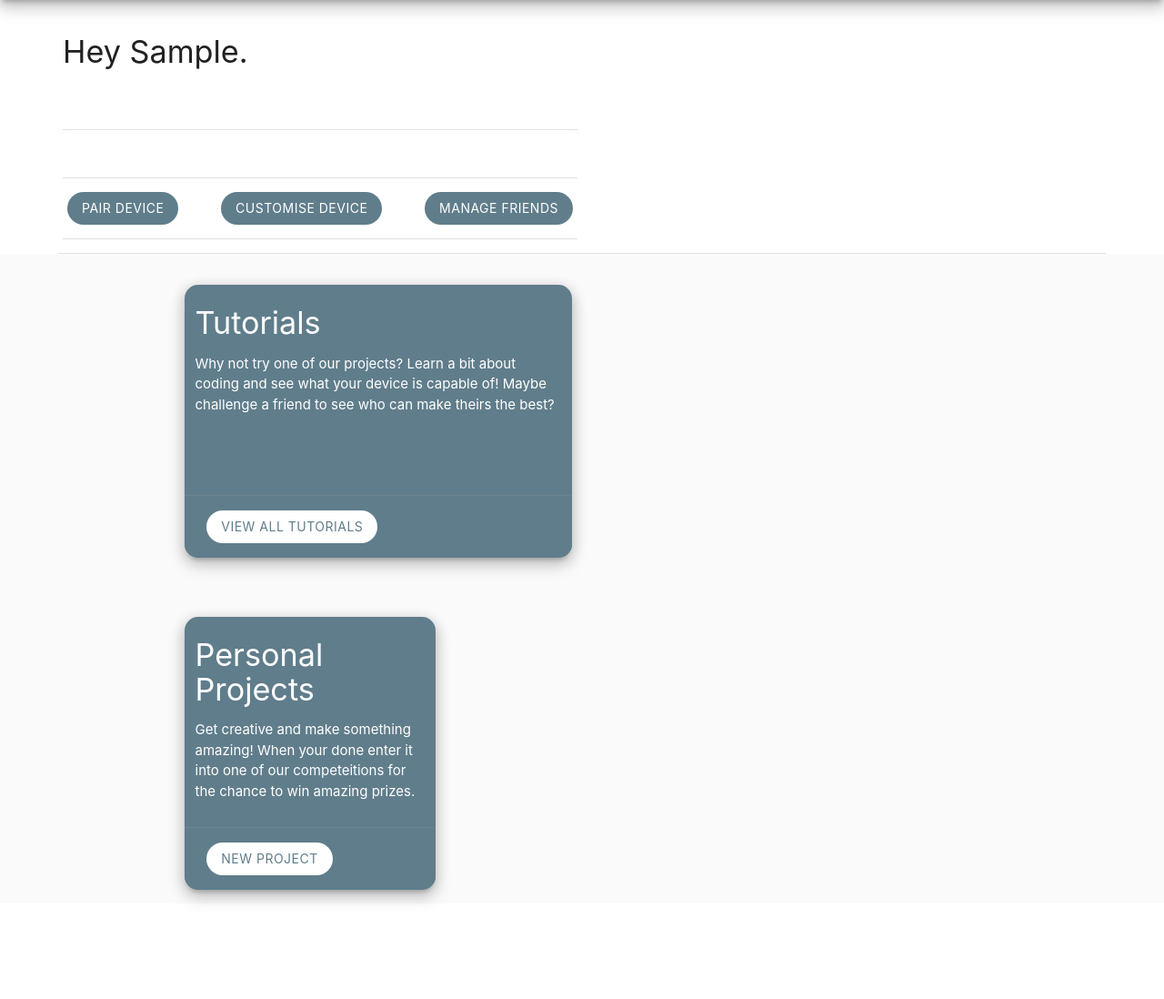
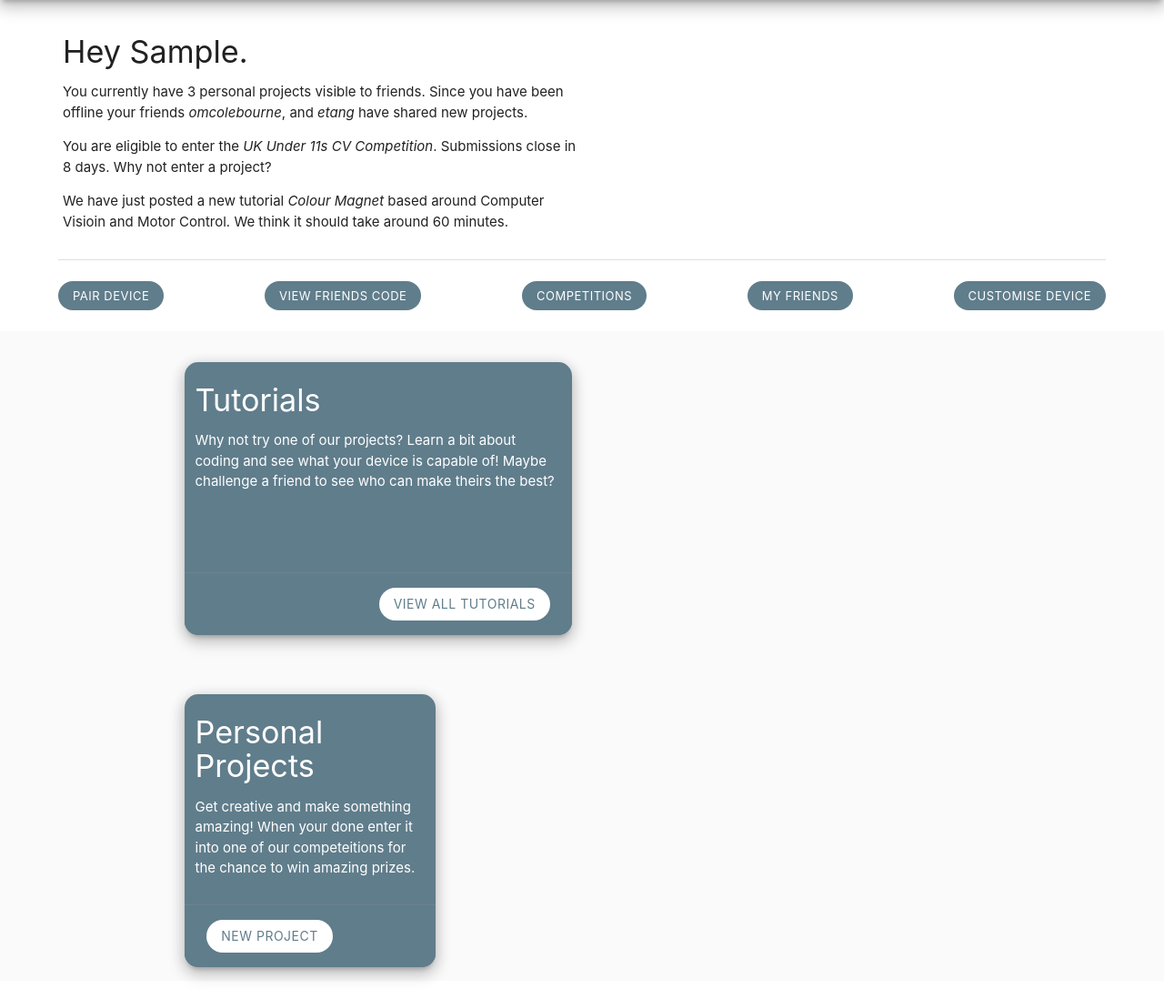
Before and after one commit to pdmcguckian/Nova-WebApp, a Django app: page / in a window 1280 px wide. Shown: the part 64-1162 px from the top of the page at 91% size. Before the commit the page ends 1057 px from the top, so only its background shows below. Run offline with Django 3.2, Linux system fonts and the light colour scheme; the visitor is signed in with stand-in values (Sample User, id 1); data comes from the database, SQL or seed files in the repository; data that the repository does not hold is empty.

Commit message:
Revised Personal Project Pages

```diff
--- a/main/forms.py
+++ b/main/forms.py
@@ -21,14 +21,15 @@ class EditProjectForm(ModelForm):
         model = PersonalProject
         fields = ['title', 'description','code']
         widgets = {
-            'code': AceWidget(mode='python', theme='crimson_editor', width="500px", height="300px",),
+            'code': AceWidget(mode='python', theme='xcode',width="100%", height="425px", fontsize="14px")
         }
 
 
 class StructuredProjectForm(ModelForm):
     class Meta:
+
         model = StructuredProjectCode
         fields = ['code']
         widgets = {
-            'code': AceWidget(mode='python', theme='crimson_editor', width="700px", height="600px",),
+            'code': AceWidget(mode='python', theme='xcode', width="100%", height="525px", fontsize="14px")
         }
--- a/main/templates/main/dashboard.html
+++ b/main/templates/main/dashboard.html
@@ -9,38 +9,29 @@
   <tbody>
     <tr>
 		<td width = "50%"><h4>Hey {{user.first_name}}.</h4>
-		<table border="0">
-		  <tbody>
-			<tr height="33.3%">
-			  <td>&nbsp;</td>
-			  <td>&nbsp;</td>
-			  <td>&nbsp;</td>
-			</tr>
-			<tr height="33.3%">
-			  <td>&nbsp;</td>
-			  <td>&nbsp;</td>
-			  <td>&nbsp;</td>
-			</tr>
-			<tr height="33.3%">
-			  <td colspan="3"><div style="  display: flex; justify-content: space-between;">
-			<a class="btn z-depth-0 blue-grey modal-trigger"  style="border-radius: 20px" href="#pairdevice">Pair Device</a>
-			<a class="btn z-depth-0 blue-grey"  style="border-radius: 20px" href="">Customise Device</a>
-			<a class="btn z-depth-0 blue-grey"  style="border-radius: 20px" href="">Manage Friends</a>
-		</div>
-			  </tr>
+		<p>You currently have 3 personal projects visible to friends. Since you have been offline your friends <i>omcolebourne</i>, and <i>etang</i> have shared new projects.</p>
 
-		  </tbody>
+		<p>You are eligible to enter the <i>UK Under 11s CV Competition</i>. Submissions close in 8 days. Why not enter a project?</p>
 
-		</table>
+		<p>We have just posted a new tutorial <i>Colour Magnet</i> based around Computer Visioin and Motor Control. We think it should take around 60 minutes.</p>
 
 	</td>
       <td width=50%><div class="col" style="width: 100%; height: 100%">
-		<img href="ARTOPS.png" style="object-fit: contain;"/>
 		</div>
 	</td>
     </tr>
   </tbody>
 </table>
+		<br>
+
+		<div style="display: flex; justify-content: space-between;">
+			<a class="btn-small z-depth-0 blue-grey modal-trigger"  style="border-radius: 20px" href="#pairdevice">Pair Device</a>
+			<a class="btn-small z-depth-0 blue-grey"  style="border-radius: 20px" href="">View Friends Code</a>
+			<a class="btn-small z-depth-0 blue-grey"  style="border-radius: 20px" href="">Competitions</a>
+			<a class="btn-small z-depth-0 blue-grey"  style="border-radius: 20px" href="">My Friends</a>
+			<a class="btn-small z-depth-0 blue-grey"  style="border-radius: 20px" href="">Customise Device</a>
+		</div>
+		<br>
 	</div>
 
 <div style="background-color: #fafafa; width: 100%; padding-top: 4px">
@@ -55,7 +46,7 @@
 				  <p class="white-text">Why not try one of our projects? Learn a bit about coding and see what your device is capable of! Maybe challenge a friend to see who can make theirs the best?</p>
 				  </div>
 			<div class="card-action">
-				<a class="btn z-depth-0 white blue-grey-text" style="border-radius: 20px" href="">View All Tutorials</a>
+				<a class="btn z-depth-0 white blue-grey-text" style="border-radius: 20px; float: right" href="">View All Tutorials</a>
 			</div>
 			  </div>
 		  </div>
@@ -90,7 +81,7 @@
 
 		<div class="row">
 		  <div class="col s12 m4">
-			  <div class="card small z-depth-3 blue-grey" style="border-radius: 15px; overflow: hidden">
+			  <div class="card small z-depth-3 blue-grey" style="border-radius: 15px; overflow: hidden; float: right">
 				<div class="col">
 				  <h4 class="white-text">Personal Projects</h4>
 
@@ -112,7 +103,7 @@
 					  <div class="card-action">
 						<form action="project" method="POST">
 							{% csrf_token %}
-							<button class="btn z-depth-0 blue-grey" style="border-radius: 20px" type="submit" name="project-id" value={{ project.id }}>Edit Project</button>
+							<button class="btn z-depth-0 blue-grey" style="border-radius: 20px; float: right" type="submit" name="project-id" value={{ project.id }}>Edit Project</button>
 						</form>
 					  </div>
 					</div>
--- a/main/templates/main/structuredprojectlist.html
+++ b/main/templates/main/structuredprojectlist.html
@@ -43,7 +43,7 @@
 						<form action={{ edit }} method="POST">
 							{% endwith %}
 							{% csrf_token %}
-							<button class="waves-effect waves-light btn-floating btn-large" type="submit" name="step_no" value={{ c.step }}><i class="material-icons right">arrow_forward</i></button>
+							<button class="waves-effect waves-light btn-floating btn-large blue-grey" type="submit" name="step_no" value={{ c.step }}><i class="material-icons right">arrow_forward</i></button>
 						</form>
 						</div>
 					</div>
```
Also changed, not shown: main/templates/main/personalproject.html (+31 -4 lines), main/templates/main/structuredproject.html (+9 -10 lines), Static/Dashboard Main.jpg (added), 4 other files.
